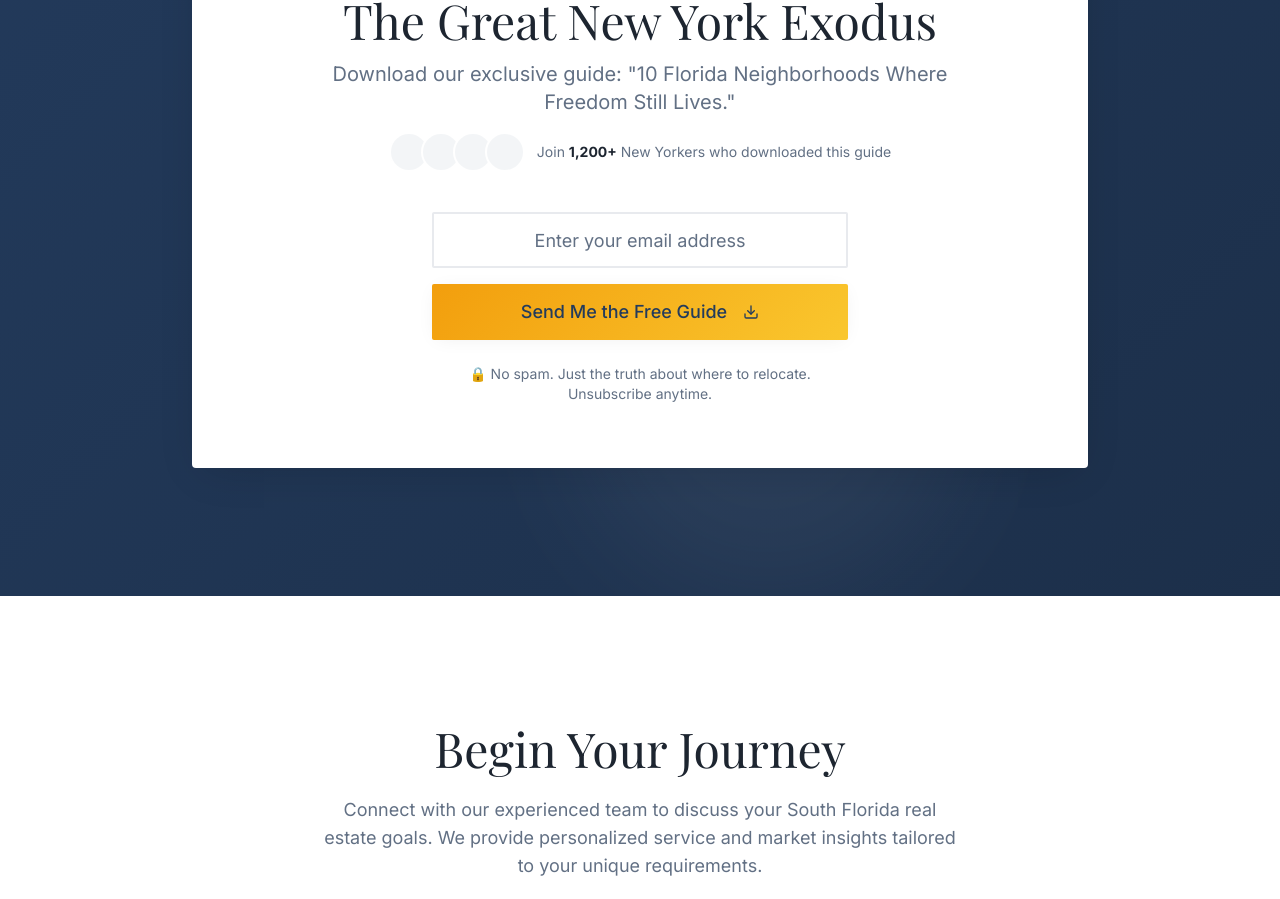
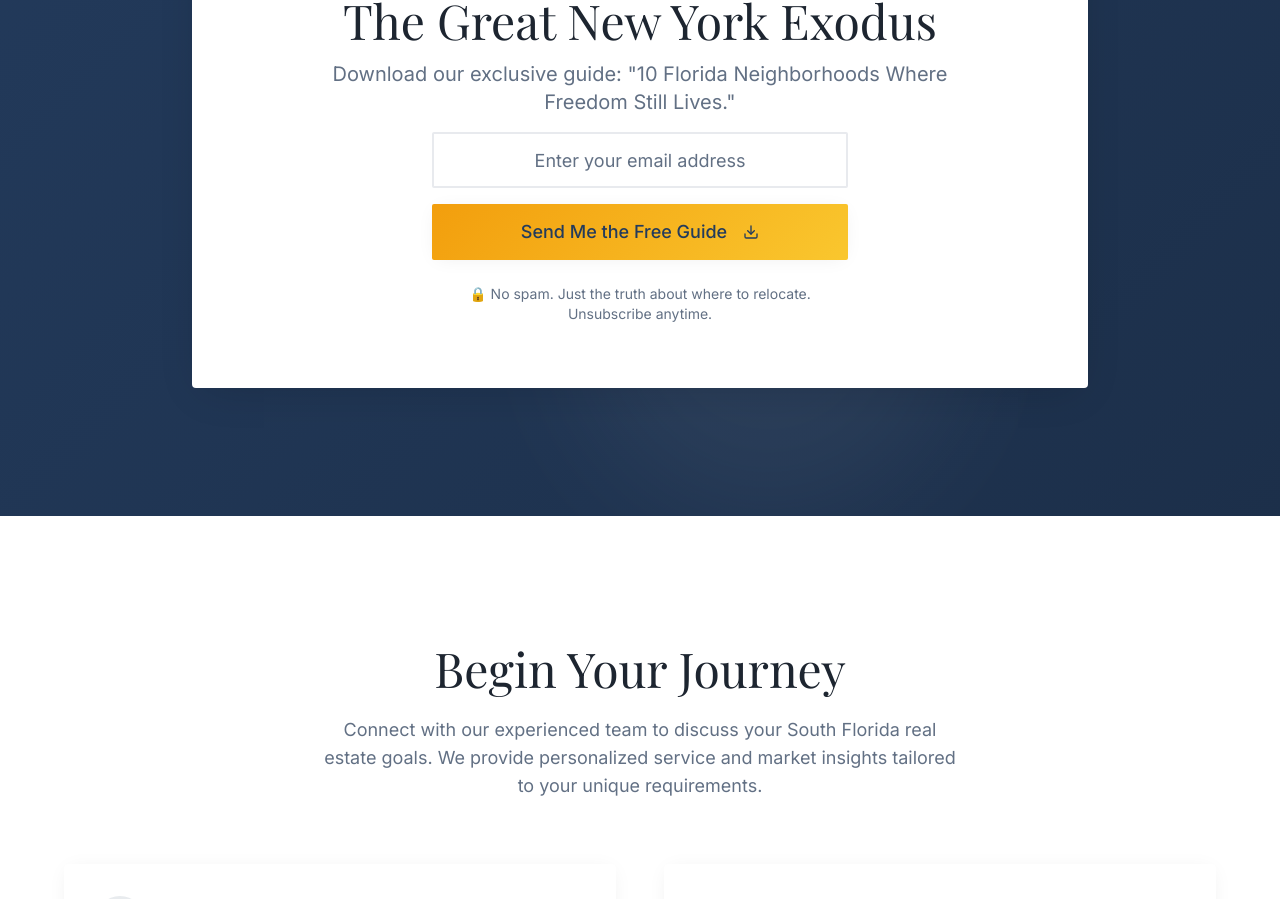
Before and after one commit to robertopablonoel/mamdani-miami, a React (Vite) app: page / in a window 1280 px wide. Shown: the part 6399-7298 px from the top of the page. Built offline with nearby package versions, Linux system fonts and the light colour scheme; the HTML template or start-up script is replaced by a standard one.

Commit message:
Remove download guide line

```diff
--- a/src/components/LeadMagnet.tsx
+++ b/src/components/LeadMagnet.tsx
@@ -76,16 +76,6 @@ const LeadMagnet = () => {
                 Download our exclusive guide: "10 Florida Neighborhoods Where Freedom Still Lives."
               </p>
 
-              {/* Social Proof */}
-              <div className="flex flex-col sm:flex-row items-center justify-center gap-3 md:gap-3 mb-8 md:mb-10 px-4">
-                <div className="flex -space-x-2">
-                  {[1, 2, 3, 4].map(i => <div key={i} className="w-10 h-10 rounded-full bg-muted border-2 border-white"></div>)}
-                </div>
-                <p className="text-sm sm:text-sm text-muted-foreground text-center sm:text-left">
-                  Join <strong className="text-foreground">1,200+</strong> New Yorkers who downloaded this guide
-                </p>
-              </div>
-
               <form onSubmit={form.handleSubmit(onSubmit)} className="max-w-md mx-auto space-y-4 md:space-y-4 px-4">
                 <div className="space-y-2">
                   <Label htmlFor="guide-email" className="sr-only">Email Address</Label>
```
